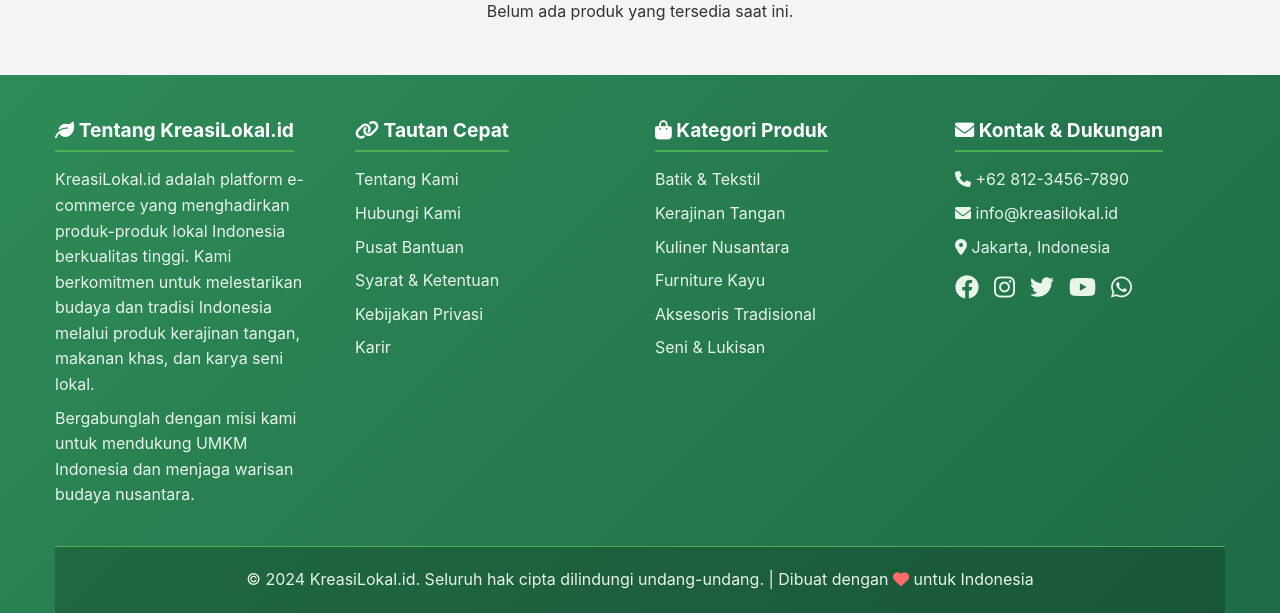
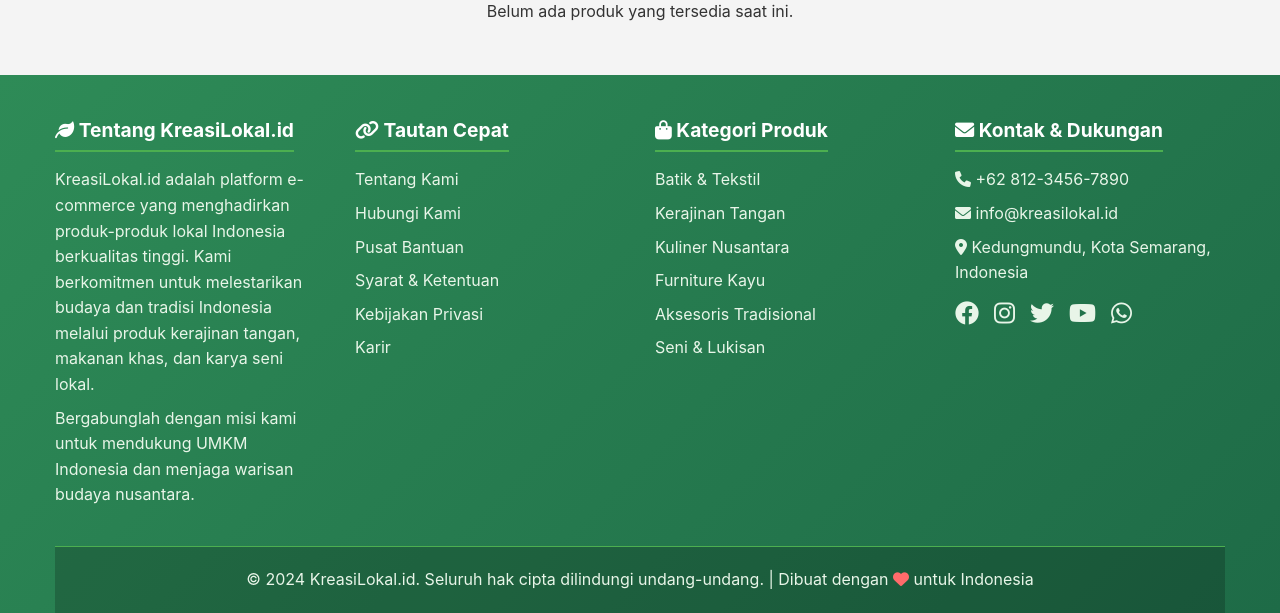
Before and after one commit to frl-im/UMKM, a PHP site: page / in a window 1280 px wide. Shown: the part 1710-2323 px from the top of the page. Run offline with PHP 8.4, Linux system fonts and the light colour scheme; data that the repository does not hold is empty.

Commit message:
update index

```diff
--- a/index.php
+++ b/index.php
@@ -640,7 +640,7 @@ $products = ambil_semua_produk();
           <h3><i class="fas fa-envelope"></i> Kontak & Dukungan</h3>
           <p><i class="fas fa-phone"></i> +62 812-3456-7890</p>
           <p><i class="fas fa-envelope"></i> info@kreasilokal.id</p>
-          <p><i class="fas fa-map-marker-alt"></i> Jakarta, Indonesia</p>
+          <p><i class="fas fa-map-marker-alt"></i> Kedungmundu, Kota Semarang, Indonesia</p>
 
           <div class="social-links">
             <a href="#" title="Facebook"><i class="fab fa-facebook"></i></a>
```
